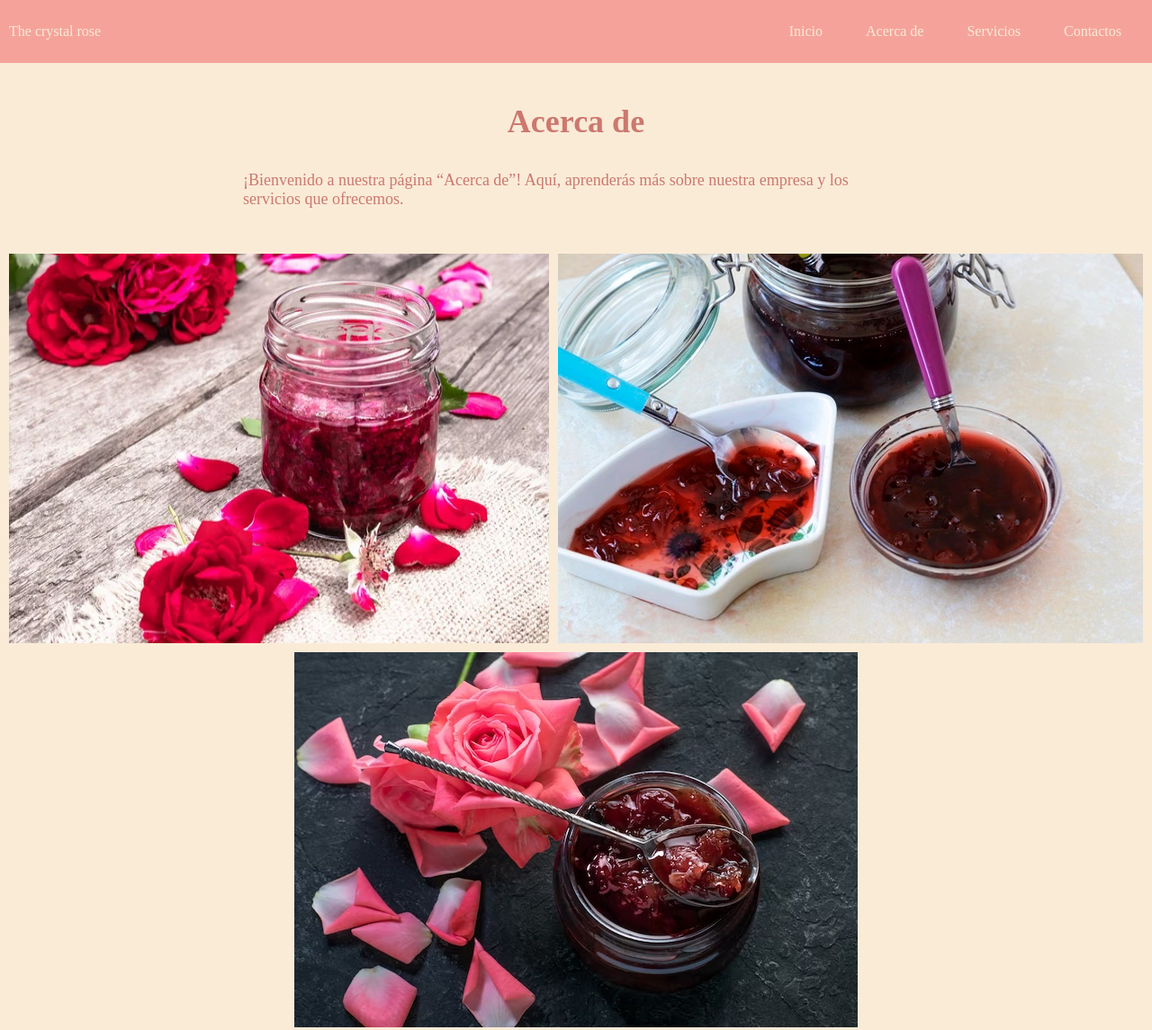
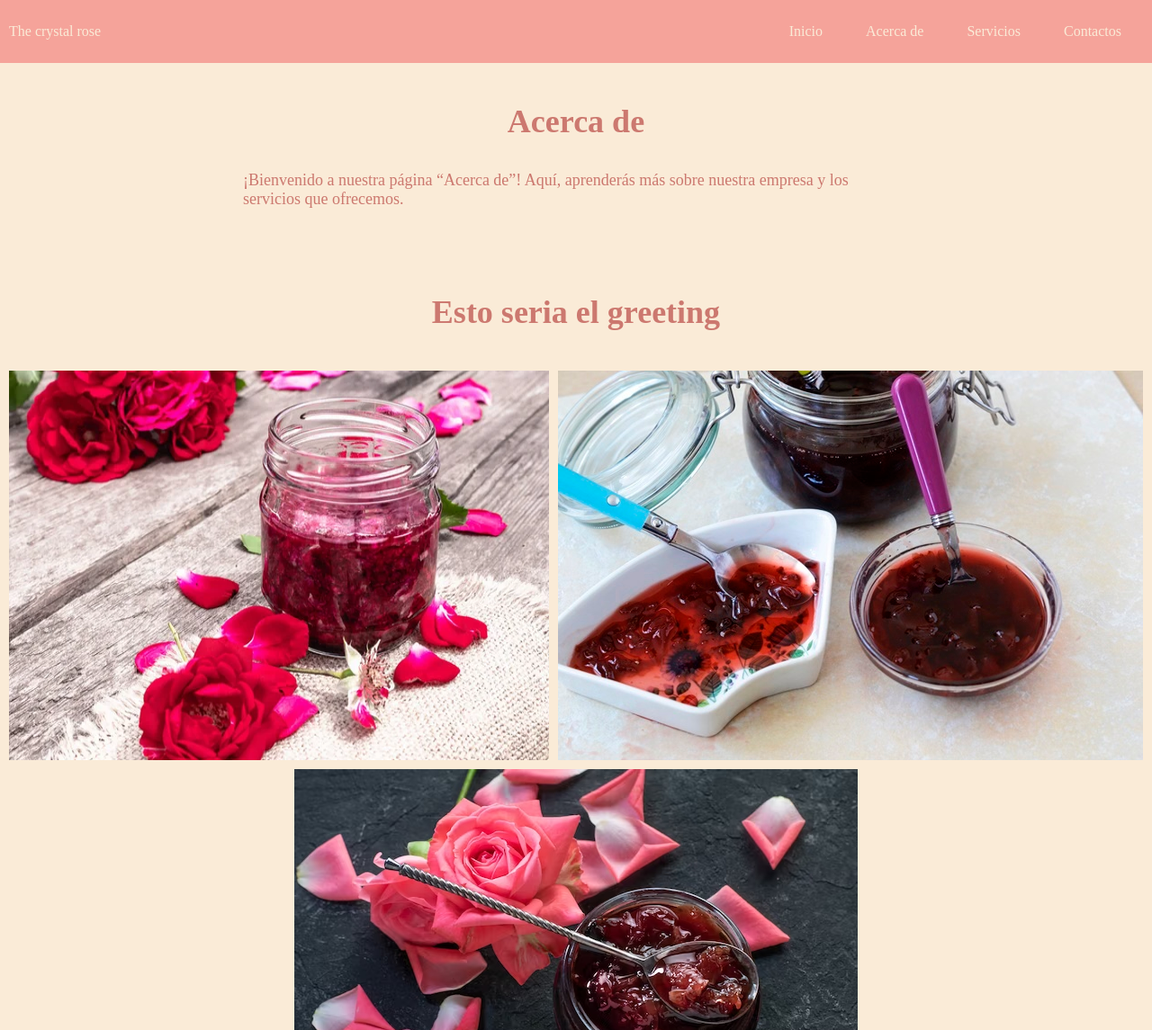
Before and after one commit to deniseherrera19/mi-primera-pagina, a plain HTML site: page about.html in a window 1280 px wide. Shown: the top 1145 px of the page at 90% size. Drawn offline with Linux system fonts and the light colour scheme.

Commit message:
mi primera confirmacion

```diff
--- a/about.html
+++ b/about.html
@@ -5,7 +5,7 @@
      <link rel="stylesheet" href="estilos.css">
   </head>
   <body>
-     <div class="container-nav">
+     <header class="container-nav">
          <nav class="navbar" role="navigation">
            <a href="index.html" class="brand">The crystal rose</a>
            <ul class="nav-links">
@@ -16,16 +16,23 @@
            </ul>
         </nav>
         <button class="button-menu-toggle">Menu</button>
-      </div>
+     </header>
+     <main>
         <div class="container">
           <h1>Acerca de</h1>
           <p>¡Bienvenido a nuestra página “Acerca de”! Aquí, aprenderás más sobre nuestra empresa y los servicios que ofrecemos.</p>
         </div>
+         <div class="container greeting">
+           <h1>Esto seria el greeting</h1>
+         </div>
+      </main>
+      <footer>
        <div class="img-container">
           <img src="depositphotos_275662872-stock-photo-jar-of-jam-of-rose.jpg" alt="jalea de petalos de rosa" />
           <img src="02MERMEa.JPG" alt="ejemplo visual" />
           <img src="mermelada-casera-petalos-rosa-sobre-superficie-negra_114106-1774.avif" alt="descripción visual" />
        </div>
+      </footer>
      <script src="script.js"></script>
   </body>
 </html>
--- a/estilos.css
+++ b/estilos.css
@@ -99,6 +99,10 @@ footer {
     font-size: 20px;
 }
 
+.greeting {
+    text-align: center;
+}
+
 @media (max-width: 768px) {
     .column {
         flex: 100%
```
Lines whose indentation alone changed are shown as unchanged.
